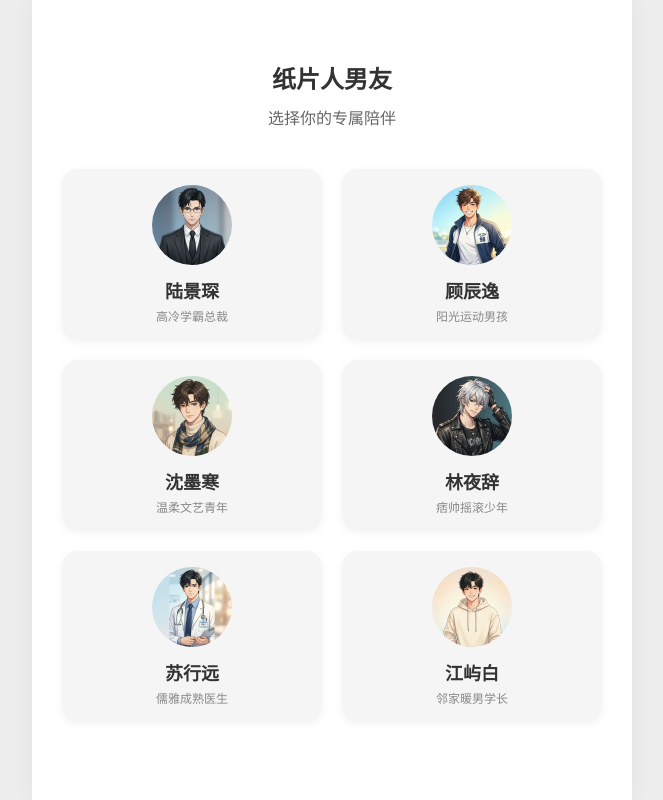
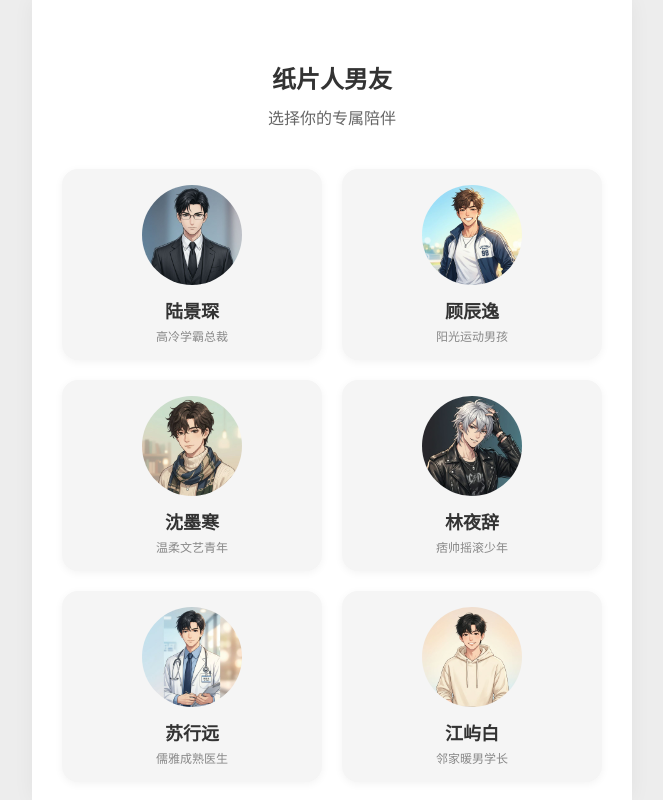
Before and after one commit to RayYuqian/PaperBoyfriend, a Next.js app: page / in a window 1280 px wide. Shown: the whole page, without its empty margins (308-971 px from the left). Built offline with nearby package versions, Linux system fonts and the light colour scheme.

Commit message:
fix: remove watermark param and improve layout styles
- Remove watermark parameter from image generation API request
- Update global CSS for better viewport handling and fixed positioning
- Adjust character avatar sizes and hover effects in home page

```diff
--- a/src/app/api/image/route.ts
+++ b/src/app/api/image/route.ts
@@ -38,7 +38,6 @@ export async function POST(req: NextRequest) {
       sequential_image_generation: "disabled",
       response_format: "url",
       size: "2K",
-      watermark: "false",
       n: numImages
     };
 
--- a/src/app/globals.css
+++ b/src/app/globals.css
@@ -16,12 +16,14 @@
 
 html,
 body {
-  max-width: 100vw;
+  width: 100vw;
+  height: 100%;
+  position: fixed;
+  overscroll-behavior-y: none;
   overflow: hidden;
   font-family: -apple-system, BlinkMacSystemFont, "Segoe UI", Roboto, Helvetica, Arial, sans-serif;
   background-color: var(--wechat-bg);
   color: var(--wechat-text);
-  height: 100dvh;
 }
 
 a {
@@ -93,11 +95,14 @@ input, textarea {
 .app-container {
   max-width: 600px;
   margin: 0 auto;
-  height: 100dvh;
+  position: absolute;
+  top: 0;
+  left: 0;
+  right: 0;
+  bottom: 0;
   display: flex;
   flex-direction: column;
   background-color: var(--wechat-bg);
-  position: relative;
   box-shadow: 0 0 20px rgba(0,0,0,0.05);
   overflow: hidden;
 }
--- a/src/app/page.tsx
+++ b/src/app/page.tsx
@@ -48,8 +48,8 @@ export default function Home() {
               src={char.avatar}
               alt={char.name}
               style={{
-                width: '80px',
-                height: '80px',
+                width: '100px',
+                height: '100px',
                 borderRadius: '50%',
                 objectFit: 'cover',
                 marginBottom: '12px'
```
